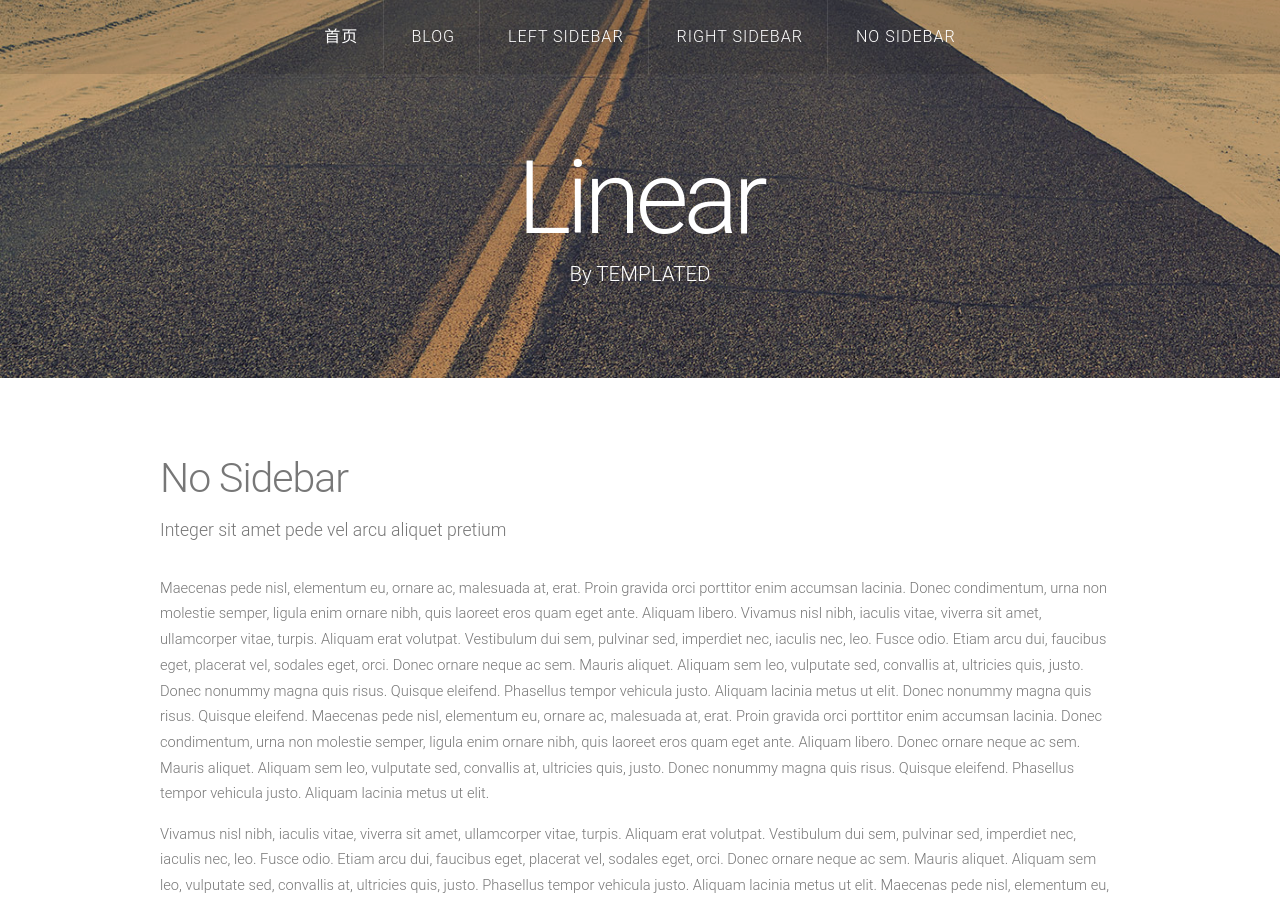
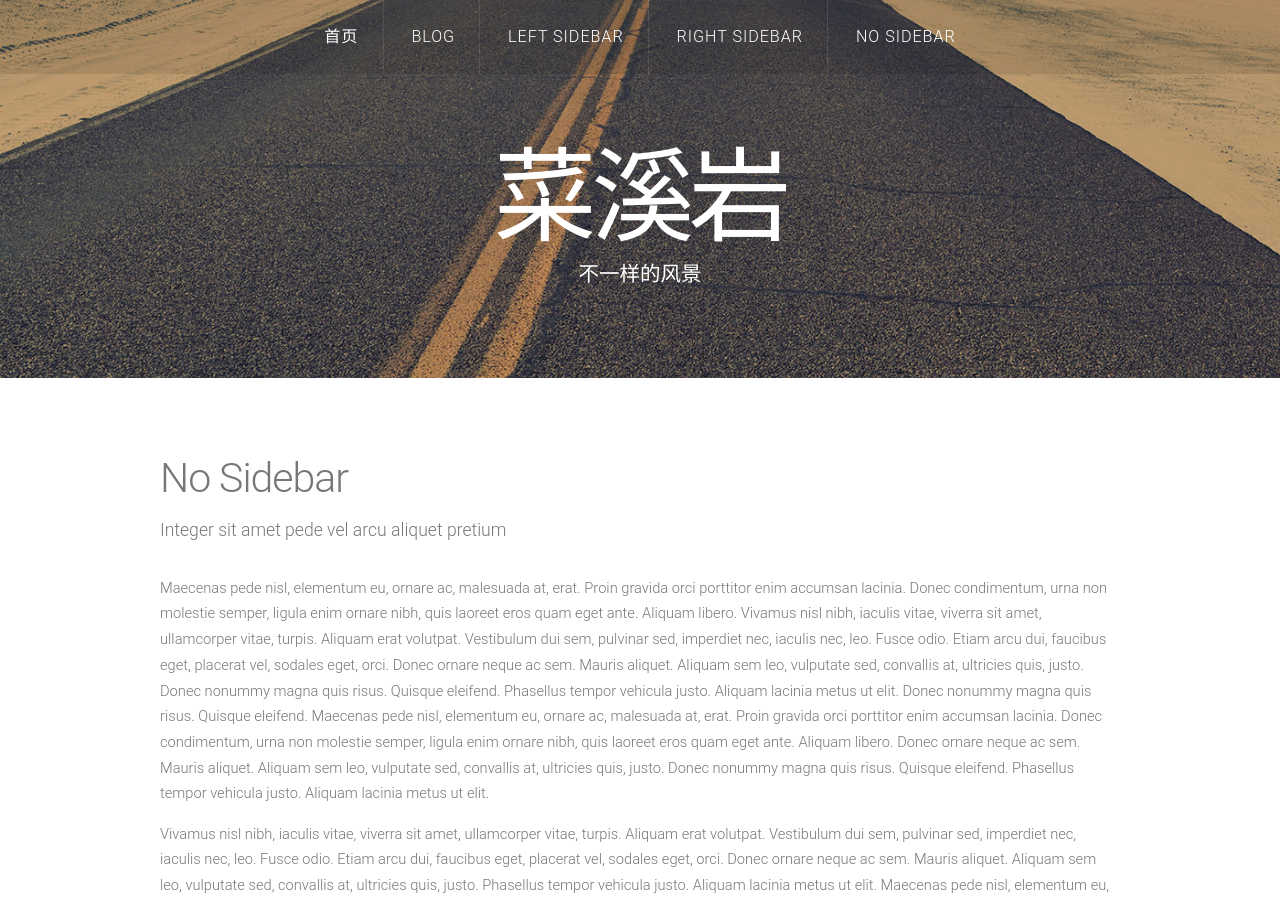
Before and after one commit to yuejianhua/caixiyan.github.io, a Jekyll site: the page built from no-sidebar.html, in a window 1280 px wide and 900 px high. Built offline with Jekyll 4.4.1, drawn with Linux system fonts in a browser that asks for light colours.

Commit message:
Update default.html

```diff
--- a/_layouts/default.html
+++ b/_layouts/default.html
@@ -28,8 +28,8 @@
 
 			<!-- Logo -->
 			<div id="logo">
-				<h1><a href="#">Linear</a></h1>
-				<span class="tag">By TEMPLATED</span>
+				<h1><a href="#">菜溪岩</a></h1>
+				<span class="tag">不一样的风景</span>
 			</div>
 		</div>
 	</div>
```
